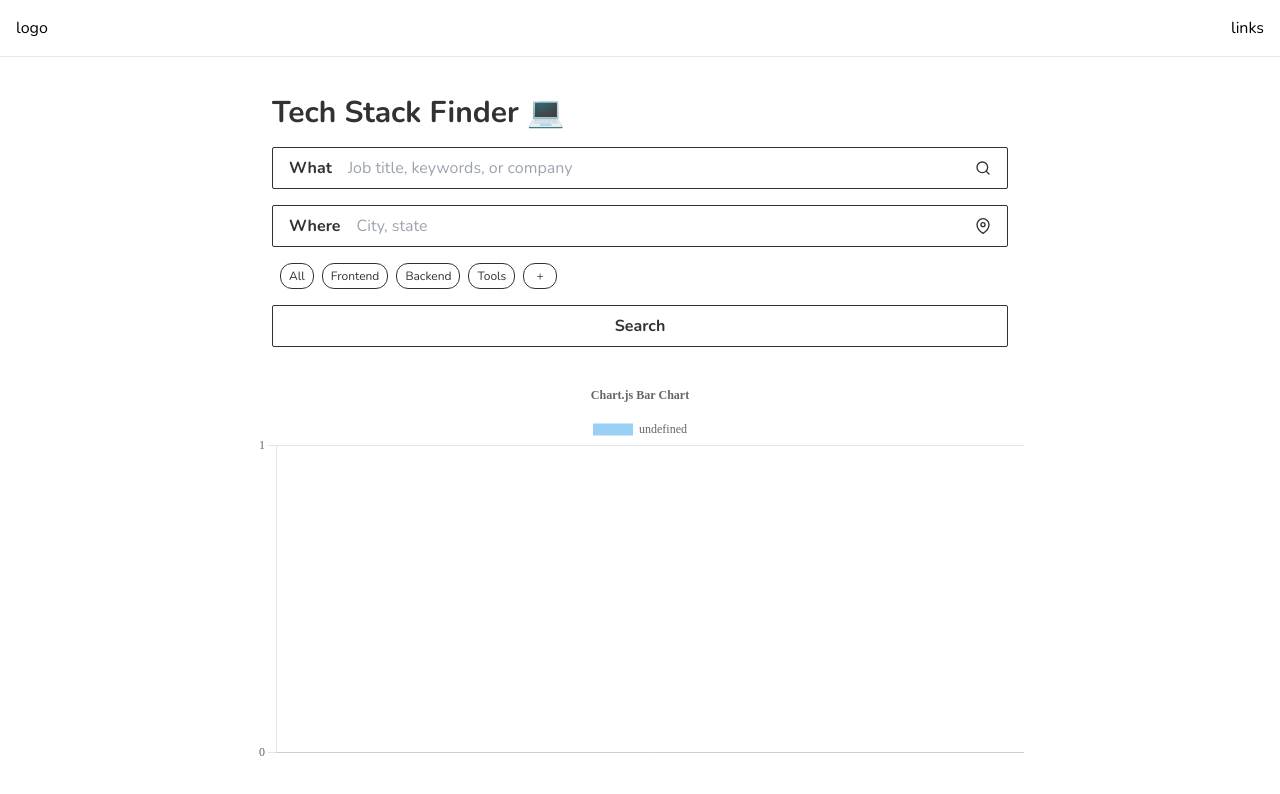
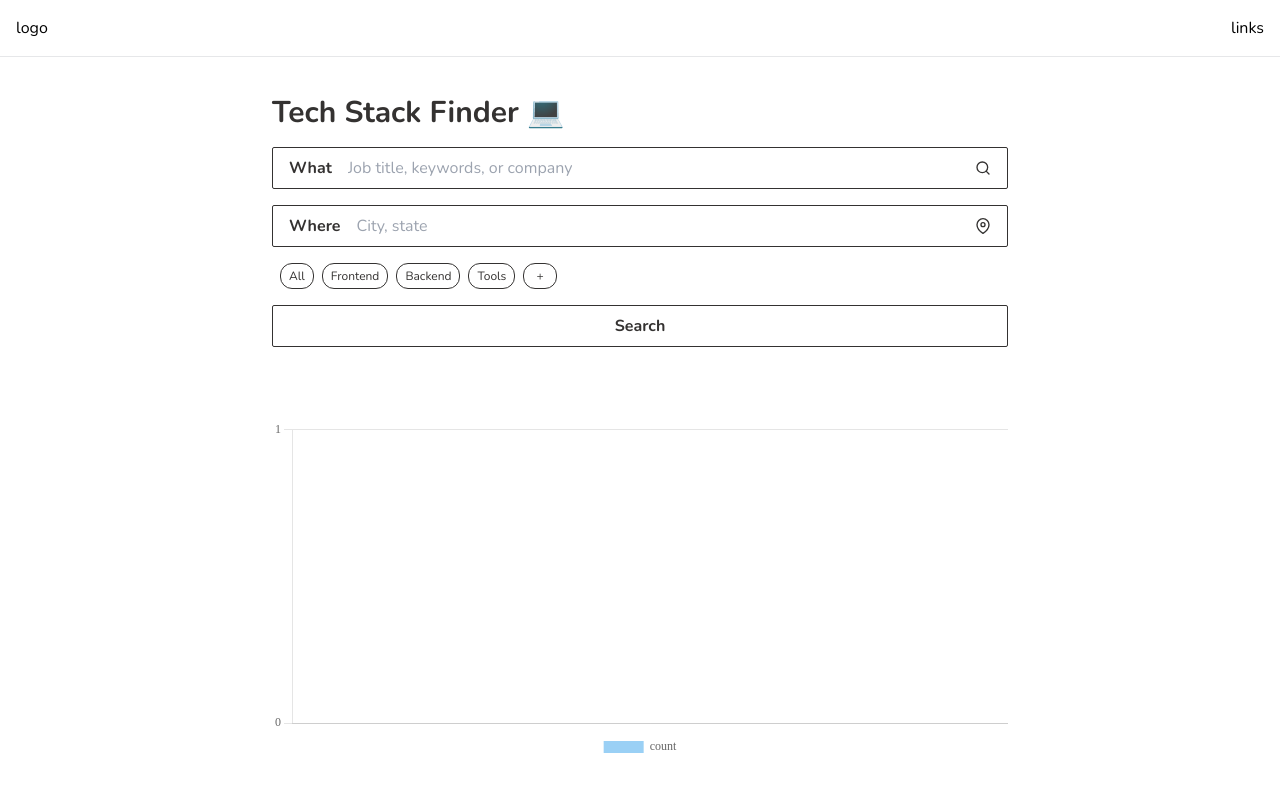
Before and after one commit to fkamouacs/Tech-Stack-Finder, a React (Vite) app in the folder client/: page / in a window 1280 px wide. Shown: the top 794 px of the page. Built offline with nearby package versions, Linux system fonts and the light colour scheme.

Commit message:
handle invalid query

```diff
--- a/client/src/App.tsx
+++ b/client/src/App.tsx
@@ -11,16 +11,21 @@ function App() {
     y?: Number;
   }
 
+  interface Query {
+    city: String;
+    state: String;
+  }
+
   const [data, setData] = useState<ToolData[]>([]);
-
+  const [query, setQuery] = useState<Query>({ city: "", state: "" });
   return (
     <>
       <Navbar />
       <div className="App text-off-black max-w-3xl w-full flex flex-col justify-center h-full ">
         <div className="px-4 font-bold text-3xl">Tech Stack Finder 💻</div>
-        <Search setData={setData} />
+        <Search setData={setData} setQuery={setQuery} />
 
-        <Graph data={data} />
+        <Graph data={data} query={query} />
       </div>
     </>
   );
--- a/client/src/components/graph.tsx
+++ b/client/src/components/graph.tsx
@@ -25,15 +25,31 @@ Chart.register(
 
 Chart.defaults.font.family = "Nunito";
 
+const graph = (props: {
+  data: { x?: String; y?: Number }[];
+  query: { city: String; state: String };
+}) => {
+  const data: ChartData<"bar"> = {
+    datasets: [{ label: "count", data: props.data }],
+  };
+
+  let isError = false;
+
+  // set error if no data
+  if (data.datasets[0].data.length == 0) {
+    isError = true;
+  }
+  const chartTitle = isError ? "" : `${props.query.city}, ${props.query.state}`;
+
   const options: ChartOptions<"bar"> = {
     responsive: true,
     plugins: {
       legend: {
-      position: "top" as const,
+        position: "bottom" as const,
       },
       title: {
         display: true,
-      text: "Chart.js Bar Chart",
+        text: chartTitle,
       },
     },
     scales: {
@@ -45,10 +61,8 @@ const options: ChartOptions<"bar"> = {
     },
   };
 
-const graph = (props: { data: { x?: String; y?: Number }[] }) => {
-  const data: ChartData<"bar"> = { datasets: [{ data: props.data }] };
   return (
-    <div className="flex justify-center">
+    <div className="flex justify-center mt-4 mx-4">
       <Bar options={options} data={data} />
     </div>
   );
--- a/client/src/components/search.tsx
+++ b/client/src/components/search.tsx
@@ -12,6 +12,7 @@ import mapSVG from "../assets/map-pin.svg";
 
 const search = (props: {
   setData: Dispatch<SetStateAction<Array<Object>>>;
+  setQuery: Dispatch<SetStateAction<{ city: String; state: String }>>;
 }) => {
   interface ToolType {
     all?: object;
@@ -35,6 +36,11 @@ const search = (props: {
   });
   const [addTool, setAddTool] = useState(false);
   const [newTool, setNewTool] = useState<Object[]>([]);
+  const [error, setError] = useState({});
+
+  useEffect(() => {
+    console.log(error);
+  }, [error]);
 
   useEffect(() => {
     setToggledAll(
@@ -180,7 +186,7 @@ const search = (props: {
     }
   };
 
-  const handleSubmit = () => {
+  const handleSubmit = async () => {
     let job = what.replace(" ", "+");
     let [city, state] = where.replace(" ", "+").split(",");
 
@@ -191,7 +197,8 @@ const search = (props: {
       ...currTools.other,
     };
 
-    scrape(allTools, job, city, state, 30);
+    await scrape(allTools, job, city, state, 2);
+    props.setQuery({ city: city, state: state });
   };
 
   const removeNewTool = (tool: Object) => {
@@ -229,17 +236,20 @@ const search = (props: {
     };
     let arrayRes: Object[] = [];
     await axios.post("http://localhost:3000/scrape", payload).then((res) => {
+      if (res.data.data) {
         for (const [key, value] of Object.entries(res.data.data)) {
           let curr = { x: key, y: value };
           arrayRes.push(curr);
         }
-      console.log(res);
-    });
-
         let sortedRes: Object[] = arrayRes.sort((a: any, b: any) => {
           return a.y - b.y;
         });
         props.setData(sortedRes.reverse());
+      } else {
+        // error
+        setError({ query: true });
+      }
+    });
   };
 
   return (
```
Also changed, not shown: 1 other file (tests, documents, lock files or other folders). Lines whose indentation alone changed are shown as unchanged.
